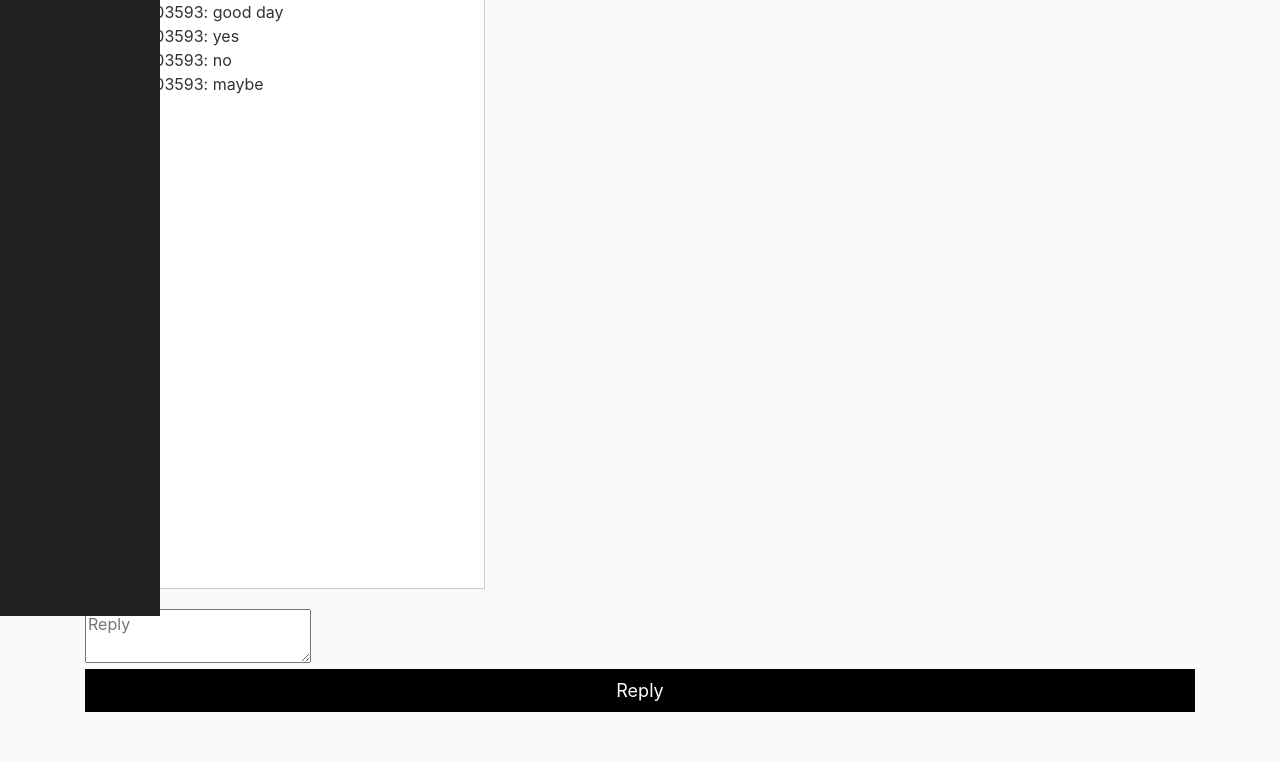
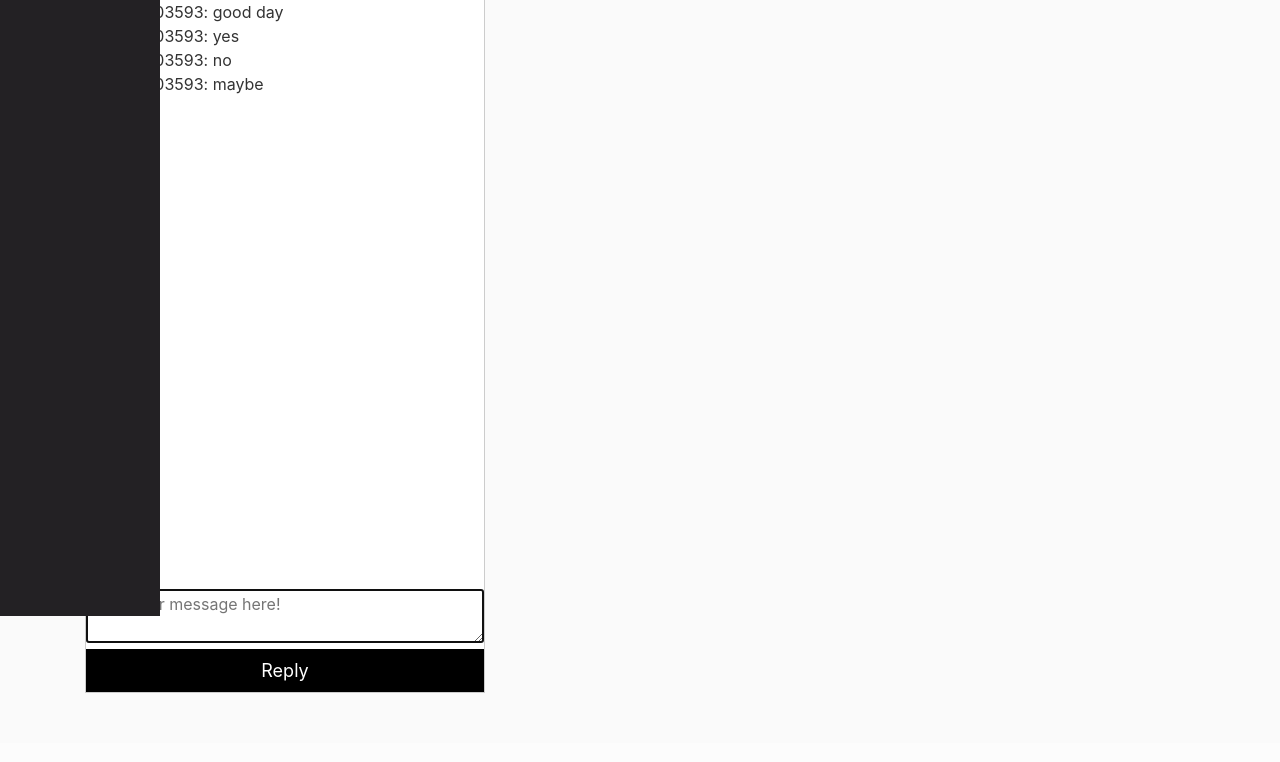
Before and after one commit to C1003593/Development-Project, a Django app: page /messaging/inbox/ in a window 1280 px wide. Shown: the part 184-946 px from the top of the page. After the commit the page ends 877 px from the top, so only its background shows below. Run offline with Django 5.2, Linux system fonts and the light colour scheme; a user stored in the database is signed in; data comes from the database, SQL or seed files in the repository; both versions use the stored data as it was after the commit; some libraries are stand-ins or nearby versions.

Commit message:
Text box improvements

```diff
--- a/ContactApplication/static/css/styles.css
+++ b/ContactApplication/static/css/styles.css
@@ -239,6 +239,33 @@ body {
     background-color: #ffffff;
     width: 400px;
     overflow-y: auto;
-    border: 1px solid #ccc;
-    margin-bottom: 20px;
+    border-top: 1px solid #ccc;
+    border-left: 1px solid #ccc;
+    border-right: 1px solid #ccc;
 }
+  .conversationcontainer::-webkit-scrollbar {
+    width: 12px;
+  }
+
+  .conversationcontainer::-webkit-scrollbar-track {
+    background: #f1f1f1;
+  }
+
+  .conversationcontainer::-webkit-scrollbar-thumb {
+    background: #888;
+    border-radius: 6px;
+  }
+
+  .conversationcontainer::-webkit-scrollbar-thumb:hover {
+    background: #555;
+  }
+
+  .conversationcontainerbottom {
+    max-height: 140px;
+    background-color: #ffffff;
+    width: 400px;
+    overflow-y: auto;
+    border-bottom: 1px solid #ccc;
+    border-left: 1px solid #ccc;
+    border-right: 1px solid #ccc;
+  }
--- a/messaging/templates/messaging/inbox.html
+++ b/messaging/templates/messaging/inbox.html
@@ -10,29 +10,33 @@
 
             {% endif %}
         {% endwith %}
-        <div class="conversationcontainer">
+        <div class="conversationcontainer" id="messageBox">
             <ul>
                 {% for message in messages %}
                     <li>{{ message.sender.username }}: {{ message.content }}</li>
                 {% endfor %}
             </ul>
         </div>
+
+        <div style="bottom: 50px;">
+            <div class="conversationcontainerbottom">
                 {% with last_message=messages|last %}
                 <form method="post" action="{% url 'messaging:reply_message' last_message.id %}" id="replyForm_{{ conversation_id }}">
                     {% csrf_token %}
                     <input type="hidden" name="conversation_id" value="{{ conversation_id }}">
                     <input type="hidden" name="recipient_username" value="{% if last_message.sender != user %}{{ last_message.sender.username }}{% else %}{{ last_message.recipient.username }}{% endif %}">
-        <textarea name="content" id="replyContent_{{ conversation_id }}" placeholder="Reply"></textarea>
+                    <textarea name="content" class="replyContent" data-conversation-id="{{ conversation_id }}" style="width: calc(100%); resize: vertical; box-sizing: border-box;" placeholder="Type your message here!"></textarea>
                     <button type="submit">Reply</button>
                 </form>
                 {% endwith %}
+            </div>
+        </div>
 {% endfor %}
-
 
 
 <script>
 document.addEventListener('DOMContentLoaded', function() {
-    document.querySelectorAll('[id^=replyContent_]').forEach(function(element) {
+    document.querySelectorAll('.replyContent').forEach(function(element) {
         element.addEventListener('input', function() {
             element.value = element.value.replace(/\n/g, '');
         });
@@ -40,11 +44,23 @@ document.addEventListener('DOMContentLoaded', function() {
         element.addEventListener('keypress', function(event) {
             if (event.key === 'Enter' && !event.shiftKey) {
                 event.preventDefault();
-                var conversationId = element.id.split('_')[1];
+                var conversationId = element.getAttribute('data-conversation-id');
                 document.getElementById('replyForm_' + conversationId).submit();
             }
         });
     });
 });
+document.addEventListener('DOMContentLoaded', function() {
+    var messageBox = document.getElementById('messageBox');
+
+    messageBox.scrollTop = messageBox.scrollHeight;
+});
+document.addEventListener('DOMContentLoaded', function() {
+    var textareas = document.querySelectorAll('.replyContent');
+    textareas.forEach(function(textarea) {
+        var conversationId = textarea.getAttribute('data-conversation-id');
+        textarea.focus();
+    });
+});
 </script>
 {% endblock content %}
```
Also changed, not shown: ContactApplication/templates/ContactApplication/base.html (+20 -5 lines), messaging/templates/messaging/send_message.html (+23 -2 lines), db.sqlite3. Lines whose indentation alone changed are shown as unchanged.
